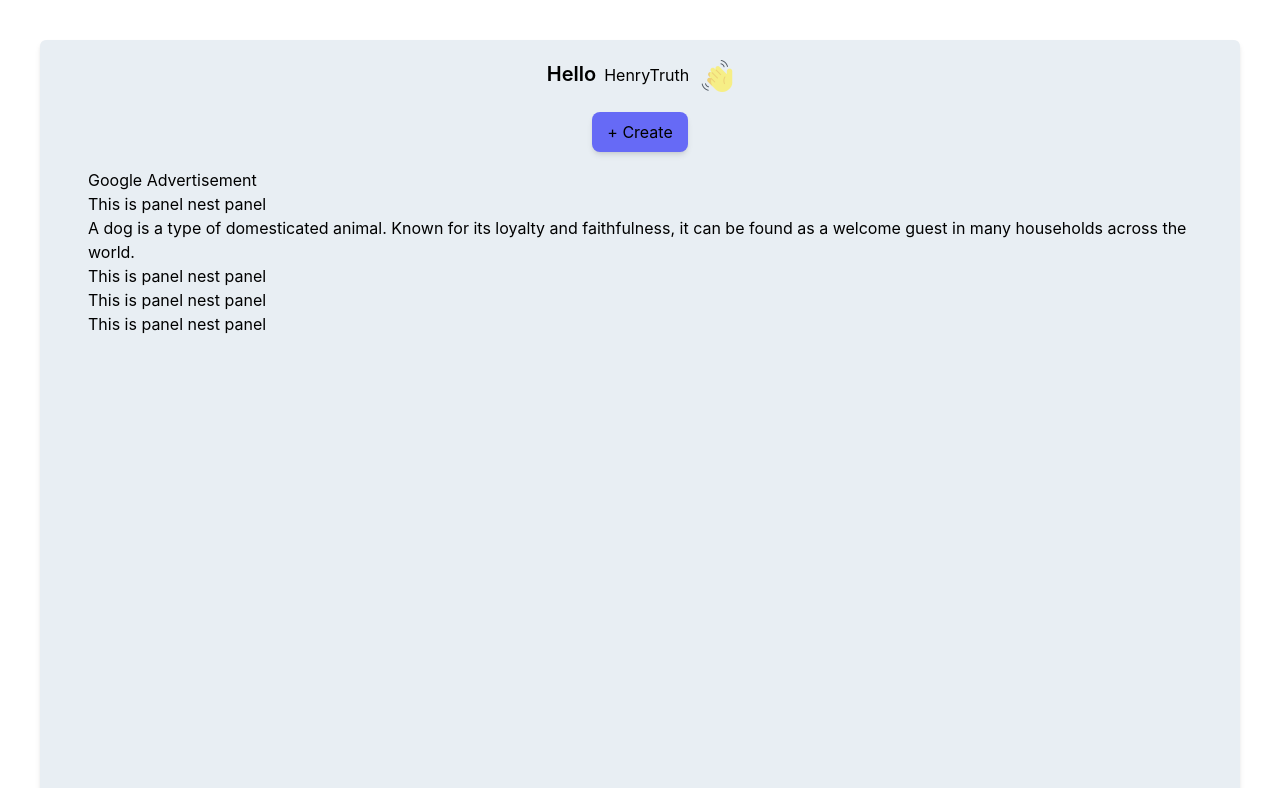
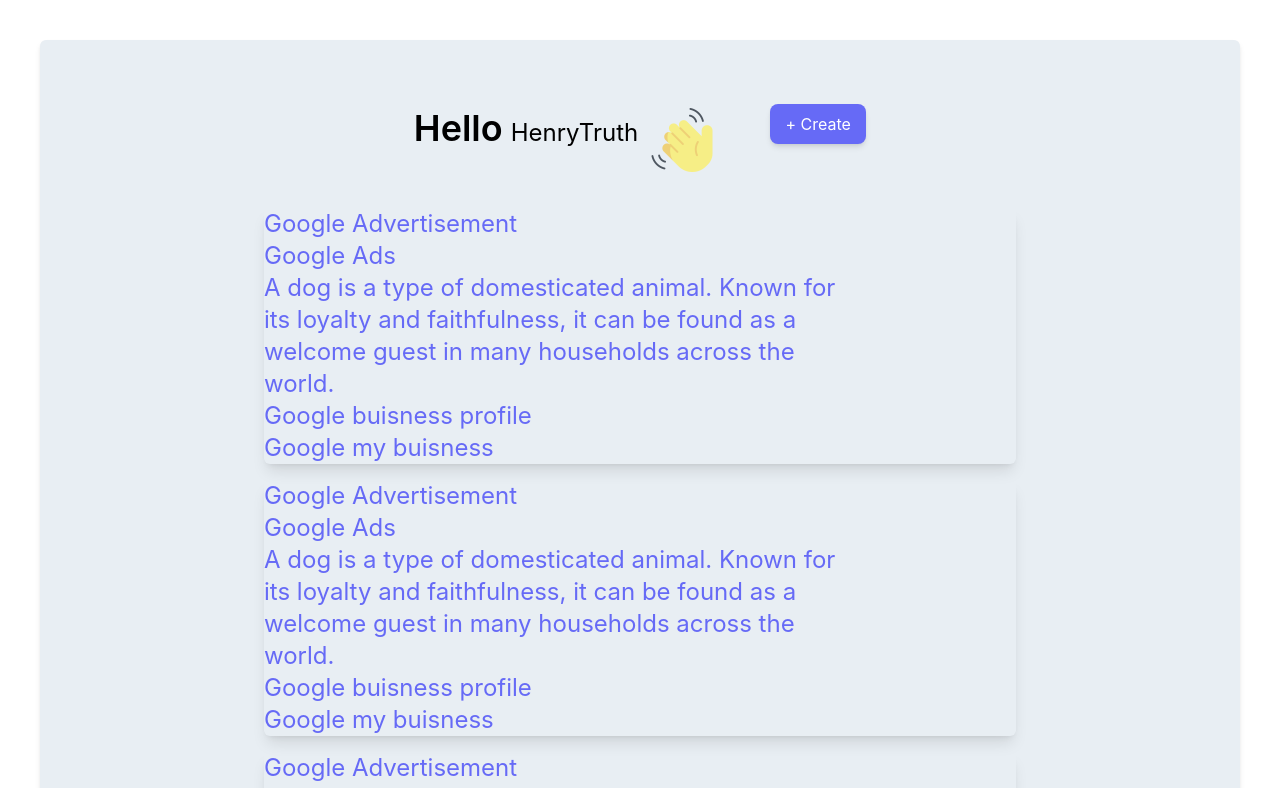
Before and after one commit to morganhezekiah/job_hunt_front, a React (Create React App) app: page /users/dashboard in a window 1280 px wide. Shown: the top 788 px of the page. Built offline with nearby package versions, Linux system fonts and the light colour scheme.

Commit message:
25th feb 2022

```diff
--- a/src/app/component/Accordion.jsx
+++ b/src/app/component/Accordion.jsx
@@ -1,5 +1,5 @@
 import { Collapse } from 'antd';
-
+import '../css/Accordion.css'
 import { CaretRightOutlined } from '@ant-design/icons'
 const { Panel } = Collapse;
 
@@ -13,23 +13,22 @@ const text = `
   it can be found as a welcome guest in many households across the world.
 `;
 
+const header = `Google Advertisement`
+
 const Accordion = () => {
 
     return (
-            <Collapse defaultActiveKey={['1']} onChange={callback} className="mx-2 mt-4 rounded-md" expandIcon={({ isActive }) => <></>}>
-                <Panel header="Google Advertisement" key="1" className="ml-10 bg-red-200">
-                    <Collapse defaultActiveKey={['1']} expandIcon={({ isActive }) => <></>}>
-                        <Panel header="This is panel nest panel" key="1">
-                        <p>{text}</p>
+            <Collapse defaultActiveKey={['1']} onChange={callback} className="mx-2 sm:mx-8 mt-4 rounded-md md:mx-28 lg:mx-56 shadow-lg changeColor text-xl sm:text-2xl " bordered={false} expandIcon={({ isActive }) => <></>}>
+                <Panel header="Google Advertisement" key="1" className="">
+                    <Collapse defaultActiveKey={['1']} bordered={false}  className="rounded-md" expandIcon={({ isActive }) => <></>}>
+                        <Panel header="Google Ads" key="1">
+                        <p className="md:mr-12 lg:mr-24 xl:mr-44">{text}</p>
                         </Panel>
-                        <Panel header="This is panel nest panel" key="2">
-                        <p>{text}</p>
+                        <Panel header="Google buisness profile" key="2">
+                        <p className="md:mr-12 lg:mr-24 xl:mr-44">{text}</p>
                         </Panel>
-                        <Panel header="This is panel nest panel" key="3">
-                        <p>{text}</p>
-                        </Panel>
-                        <Panel header="This is panel nest panel" key="4">
-                        <p>{text}</p>
+                        <Panel header="Google my buisness" key="3">
+                        <p className="md:mr-12 lg:mr-24 xl:mr-44">{text}</p>
                         </Panel>
                     </Collapse>
                 </Panel>
--- a/src/app/component/ButtonCard.jsx
+++ b/src/app/component/ButtonCard.jsx
@@ -1,8 +1,8 @@
 import React from 'react';
 
 const ButtonCard = () => {
-    return <div className=" z-30 fixed mt-72 left-28 hidden">
-        <ul className="bg-white mt-3 px-8  py-4 shadow-xl rounded-md">
+    return <div className=" z-30 flex justify-center fixed ml-44 sm:ml-60 mt-80 lg:mt-28">
+        <ul className="bg-white mt-3 px-8  py-4 shadow-xl rounded-md mx-auto">
             <li className="py-3 px-2 border-b-2 cursor-pointer"><span><i class="fas fa-newspaper mr-3" style={{color:'#666AF6'}}></i></span>Assignment</li>
             <li className="py-3 px-2 border-b-2 cursor-pointer"><span><i class="fas fa-copy mr-3" style={{color:'#666AF6'}}></i></span>Material</li>
             <li className="py-3 px-2 border-b-2 cursor-pointer"><span><i class="fas fa-question mr-3" style={{color:'#666AF6'}}></i>Question</span></li>
--- /dev/null
+++ b/src/app/css/Accordion.css
@@ -0,0 +1,7 @@
+.changeColor{
+    color:#666AF6;
+    /* font-size: 2rem; */
+}
+/* body{
+    background-color: black;
+} */
--- a/src/app/pages/Dashboard.jsx
+++ b/src/app/pages/Dashboard.jsx
@@ -1,4 +1,4 @@
-import React from 'react'
+import React, {useState} from 'react'
 import Courses from '../component/Courses'
 import ButtonCard from '../component/ButtonCard'
 import wave from '../assets/images/waving-hand.png'
@@ -6,18 +6,28 @@ import MainModal from '../component/MainModal'
 import Accordion from '../component/Accordion'
 
 const Dashboard = () => {
+  const [showButtonCard, setShowButtonCard] = useState(false)
   return (
     <div>
-        <section className='h-screen my-5 mx-5 md:mx-10 md:my-10  rounded-md shadow-md' style={{backgroundColor:"#E8EEF3"}}>
-            <div className='flex flex-col justify-center'>
+        <section className=' my-5 mx-5 md:mx-10 md:my-10  rounded-md shadow-md' style={{backgroundColor:"#E8EEF3"}}>
+            <div className='flex flex-col lg:flex-row justify-center'>
                 <div className='flex justify-center my-5'>
-                    <h1 className="mr-3"><span className="text-xl font-semibold mr-2">Hello</span>HenryTruth</h1>
-                    <img src={wave} alt="text" className="w-8"/>
+                    <h1 className="mr-3  lg:pt-12 lg:text-2xl"><span className="text-xl font-semibold mr-2 lg:text-4xl ">Hello</span>HenryTruth</h1>
+                    <img src={wave} alt="text" className="w-8 lg:mt-12 lg:w-16"/>
                 </div>
-                <button className="py-2 text-white w-24 mx-auto rounded-lg shadow-md" style={{backgroundColor:'#666AF6'}}> + Create</button>
-                <ButtonCard/>
+                <div className='lg:mb-10 mx-auto lg:mx-0'>
+                    <button onClick={() => setShowButtonCard(prev => !prev)} className="py-2 lg:mt-16 lg:ml-14 text-white w-24  rounded-lg shadow-md mb-2 " style={{backgroundColor:'#666AF6'}}> + Create</button>
+                </div>
+                {showButtonCard && <ButtonCard/>}
+            </div>
                 <Accordion/>
-            </div>
+                <Accordion/>
+                <Accordion/>
+                <Accordion/>
+                <Accordion/>
+                <Accordion/>
+                <Accordion/>
+                <Accordion/>
         </section>
     </div>
   )
--- a/tailwind.config.js
+++ b/tailwind.config.js
@@ -4,9 +4,7 @@ module.exports = {
   ],
   theme: {
     extend: {},
-    colors: {
-      'main':'#666AF6',
-    },
+    // colors: {},
   },
   plugins: [],
 }
```
